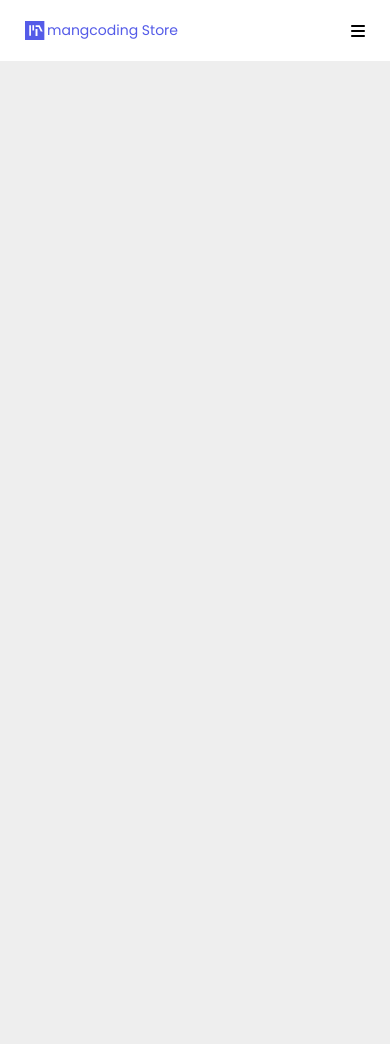
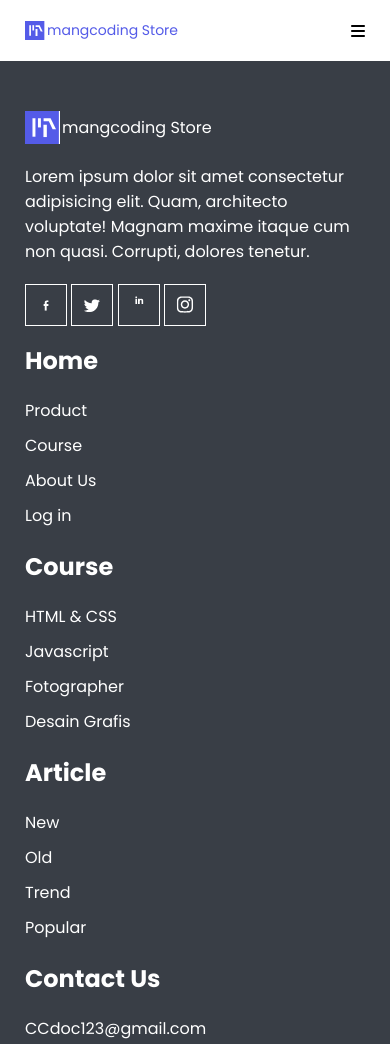
Before and after one commit to AfnanDahdoul/landing, a plain HTML site: page index.html in a window 390 px wide. Before the commit the page ends 844 px from the top, so only its background shows below. Drawn offline with Linux system fonts and the light colour scheme.

Commit message:
responsive footer

```diff
--- a/assets/CSS/style.css
+++ b/assets/CSS/style.css
@@ -77,3 +77,78 @@ body{
         font-size: 14px;
     }
 }
+/* end of header media*/
+
+.footer{
+    background-color: #393E46;
+    color: #fff;
+    padding: 50px 0px;
+}
+.footer a{
+    color: #fff;
+}
+.footer-start{
+    width: 600px;
+    display: flex;
+    flex-direction: column;
+    gap: 20px;
+    flex-wrap: wrap;
+}
+.footer-start .logo{
+    display: flex;
+    flex-wrap: wrap;
+    align-items: center;
+    gap: 2px;
+}
+.footer-start .logo img{
+    width: 35px;
+}
+.footer-start .icons img{
+    border: 1px solid #fff;
+    padding: 10px;
+    width: 20px;
+    height: 20px;
+}
+
+.footer-end{
+    display: flex;
+    flex-wrap: wrap;
+    flex-grow: 1;
+    justify-content: space-evenly;
+}
+.footer-end .footer-items{
+    display: flex;
+    flex-wrap: wrap;
+    flex-direction: column;
+    gap: 20px;
+}
+.footer-end nav{
+    display: flex;
+    flex-direction: column;
+    gap: 10px;
+    flex-wrap: wrap;
+}
+
+/* start of footer media */
+@media screen and (max-width:1200px){
+    .footer-start{
+        width: 100%;
+    }
+    .footer .row{
+        gap: 10px;
+    }
+}
+@media screen and (max-width:769px){
+    .footer-items {
+        width: 50%;
+        margin-bottom: 21px;
+    }
+
+}
+@media screen and (max-width:400px){
+    .footer-items{
+        width: 100%;
+        margin-bottom: 21px;
+    }
+}
+/* end of footer media */
--- a/index.html
+++ b/index.html
@@ -8,6 +8,7 @@
     <link rel="stylesheet" href="./assets/CSS/style.css" />
 </head>
 <body>
+    <!--start header-->
     <header class="header">
         <div class="container">
             <div class="row">
@@ -42,5 +43,63 @@
             </div>
         </div>
     </header>
+    <!--end header -->
+
+    <!--start footer-->
+    <footer class="footer">
+        <div class="container">
+            <div class="row">
+                <div class="footer-start">
+                    <div class="logo">
+                        <img src="./assets/img/Logo.svg" />
+                        <a href="#" > mangcoding Store </a>
+                    </div>
+                    <p> Lorem ipsum dolor sit amet consectetur adipisicing elit. Quam, architecto voluptate! Magnam maxime itaque cum non quasi. Corrupti, dolores tenetur.</p>
+                    <div class="icons">
+                        <img src="./assets/img/icons/facebok.svg" />
+                        <img src="./assets/img/icons/Twitter.svg" />
+                        <img src="./assets/img/icons/linkedin.svg" />
+                        <img src="./assets/img/icons/instagram.svg" />
+                    </div>
+                </div>
+                <div class="footer-end">
+                    <div class="footer-items">
+                        <h2> Home </h2>
+                        <nav>
+                            <a href="#"> Product </a>
+                            <a href="#"> Course </a>
+                            <a href="#"> About Us </a>
+                            <a href="#"> Log in </a>
+                        </nav>
+                    </div>
+                    <div class="footer-items">
+                        <h2> Course </h2>
+                        <nav>
+                            <a href="#"> HTML & CSS </a>
+                            <a href="#"> Javascript </a>
+                            <a href="#"> Fotographer </a>
+                            <a href="#"> Desain Grafis </a>
+                        </nav>
+                    </div>
+                    <div class="footer-items">
+                        <h2> Article </h2>
+                        <nav>
+                            <a href="#"> New </a>
+                            <a href="#"> Old </a>
+                            <a href="#"> Trend </a>
+                            <a href="#"> Popular </a>
+                        </nav>
+                    </div>
+                    <div class="footer-items">
+                        <h2> Contact Us </h2>
+                        <nav>
+                            <a href="#"> CCdoc123@gmail.com </a>
+                        </nav>
+                    </div>
+                </div>
+            </div>
+        </div>
+    </footer>
+    <!--end footer-->
 </body>
 </html>
```
Also changed, not shown: assets/img/icons/Twitter.svg (added), assets/img/icons/facebok.svg (added), assets/img/icons/instagram.svg (added), assets/img/icons/linkedin.svg (added).
